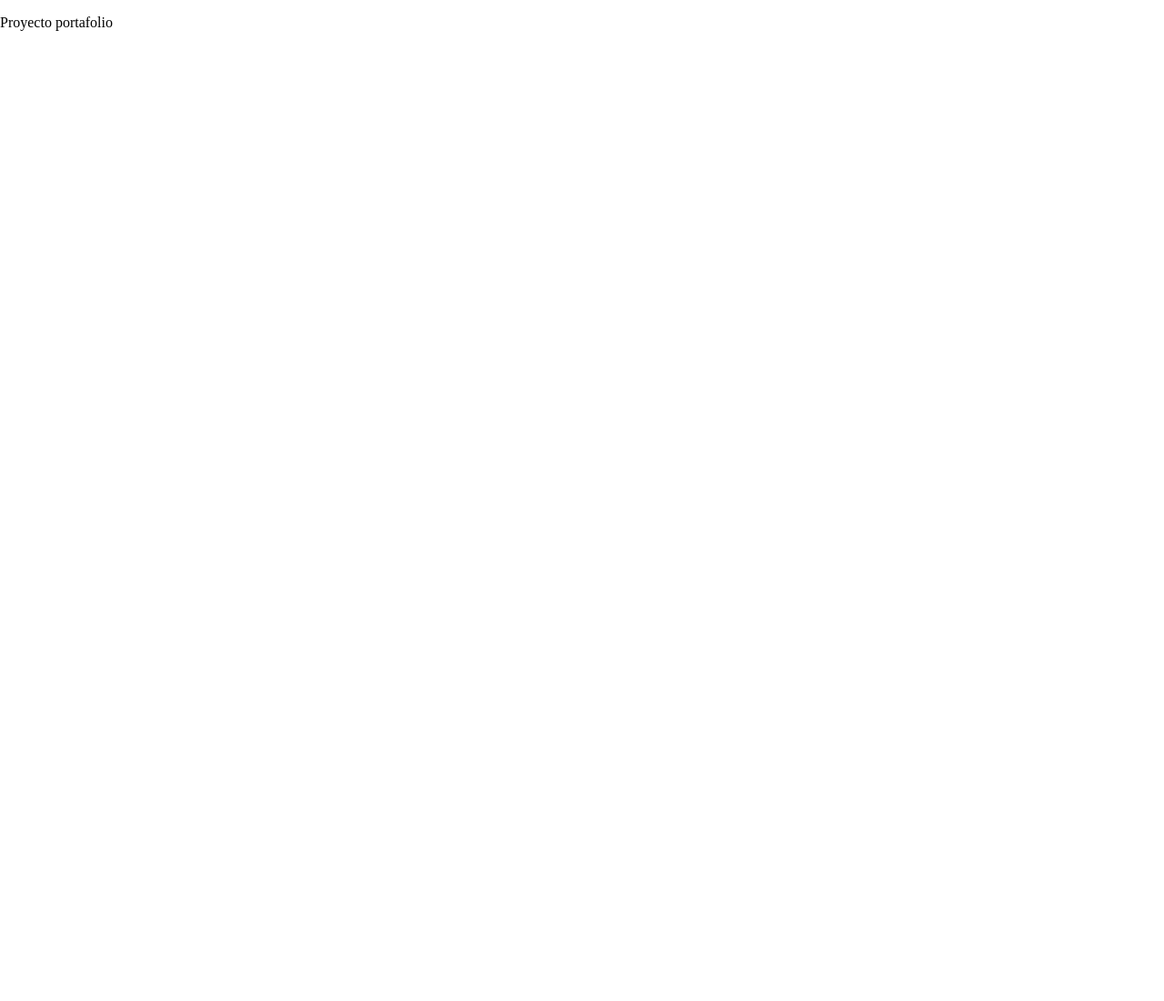
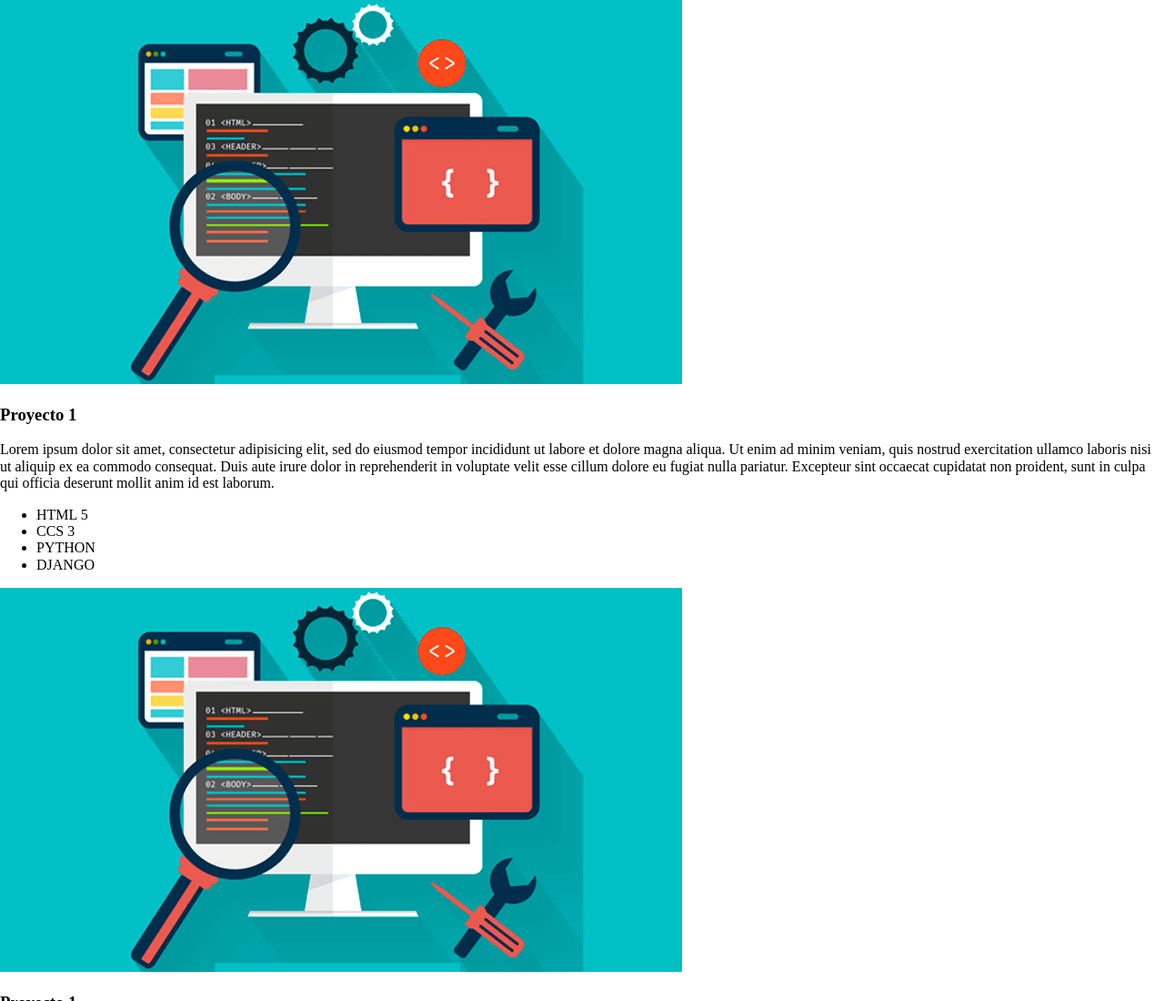
Before and after one commit to diegopacheco-dev/Proyecto-Devcode, a plain HTML site: page index.html in a window 1280 px wide. Shown: the top 1100 px of the page at 91% size. Before the commit the page ends 800 px from the top, so only its background shows below. Drawn offline with Linux system fonts and the light colour scheme.

Commit message:
Se creo la estructura basica html, articles y se agregaron las imagenes

```diff
--- a/index.html
+++ b/index.html
@@ -3,10 +3,92 @@
 <head>
 	<meta charset="utf-8">
 	<title>Proyecto Portafolio</title>
-	<link rel="stylesheet" href="css/vendor/normalize.css"
+	<link rel="stylesheet" href="css/vendor/normalize.css">
 	<link rel="stylesheet" href="css/estilo.css">
 </head>
 <body>
-	<p>Proyecto portafolio</p>
+	<section class="lateral">
+
+	</section>
+
+	<section class="proyectos">
+
+		<article class="proyecto">
+				<img src="img/proyecto1.png" class="proyecto__imagen" alt="">
+				<h3 class="proyecto__titulo">Proyecto 1
+				</h3>
+				<p class="proyecto__descripcion">Lorem ipsum dolor sit amet, consectetur adipisicing elit, sed do eiusmod
+				tempor incididunt ut labore et dolore magna aliqua. Ut enim ad minim veniam,
+				quis nostrud exercitation ullamco laboris nisi ut aliquip ex ea commodo
+				consequat. Duis aute irure dolor in reprehenderit in voluptate velit esse
+				cillum dolore eu fugiat nulla pariatur. Excepteur sint occaecat cupidatat non
+				proident, sunt in culpa qui officia deserunt mollit anim id est laborum.</p>
+				<ul class="habilidades">
+					<li class="habilidad">HTML 5</li>
+					<li class="habilidad">CCS 3</li>
+					<li class="habilidad">PYTHON</li>
+					<li class="habilidad">DJANGO</li>
+				</ul>
+
+		</article>
+
+		<article class="proyecto">
+				<img src="img/proyecto1.png" class="proyecto__imagen" alt="">
+				<h3 class="proyecto__titulo">Proyecto 1
+				</h3>
+				<p class="proyecto__descripcion">Lorem ipsum dolor sit amet, consectetur adipisicing elit, sed do eiusmod
+				tempor incididunt ut labore et dolore magna aliqua. Ut enim ad minim veniam,
+				quis nostrud exercitation ullamco laboris nisi ut aliquip ex ea commodo
+				consequat. Duis aute irure dolor in reprehenderit in voluptate velit esse
+				cillum dolore eu fugiat nulla pariatur. Excepteur sint occaecat cupidatat non
+				proident, sunt in culpa qui officia deserunt mollit anim id est laborum.</p>
+				<ul class="habilidades">
+					<li class="habilidad">HTML 5</li>
+					<li class="habilidad">CCS 3</li>
+					<li class="habilidad">PYTHON</li>
+					<li class="habilidad">DJANGO</li>
+				</ul>
+
+		</article>
+
+		<article class="proyecto">
+				<img src="img/proyecto1.png" class="proyecto__imagen" alt="">
+				<h3 class="proyecto__titulo">Proyecto 1
+				</h3>
+				<p class="proyecto__descripcion">Lorem ipsum dolor sit amet, consectetur adipisicing elit, sed do eiusmod
+				tempor incididunt ut labore et dolore magna aliqua. Ut enim ad minim veniam,
+				quis nostrud exercitation ullamco laboris nisi ut aliquip ex ea commodo
+				consequat. Duis aute irure dolor in reprehenderit in voluptate velit esse
+				cillum dolore eu fugiat nulla pariatur. Excepteur sint occaecat cupidatat non
+				proident, sunt in culpa qui officia deserunt mollit anim id est laborum.</p>
+				<ul class="habilidades">
+					<li class="habilidad">HTML 5</li>
+					<li class="habilidad">CCS 3</li>
+					<li class="habilidad">PYTHON</li>
+					<li class="habilidad">DJANGO</li>
+				</ul>
+
+		</article>
+
+		<article class="proyecto">
+				<img src="img/proyecto1.png" class="proyecto__imagen" alt="">
+				<h3 class="proyecto__titulo">Proyecto 1
+				</h3>
+				<p class="proyecto__descripcion">Lorem ipsum dolor sit amet, consectetur adipisicing elit, sed do eiusmod
+				tempor incididunt ut labore et dolore magna aliqua. Ut enim ad minim veniam,
+				quis nostrud exercitation ullamco laboris nisi ut aliquip ex ea commodo
+				consequat. Duis aute irure dolor in reprehenderit in voluptate velit esse
+				cillum dolore eu fugiat nulla pariatur. Excepteur sint occaecat cupidatat non
+				proident, sunt in culpa qui officia deserunt mollit anim id est laborum.</p>
+				<ul class="habilidades">
+					<li class="habilidad">HTML 5</li>
+					<li class="habilidad">CCS 3</li>
+					<li class="habilidad">PYTHON</li>
+					<li class="habilidad">DJANGO</li>
+				</ul>
+
+		</article>
+
+	</section>
 </body>
 </html>
```
Also changed, not shown: img/proyecto1.png (added), img/proyecto2.png (added), img/proyecto3.png (added), img/proyecto4.png (added), img/proyecto5.png (added), img/proyecto6.png (added).
